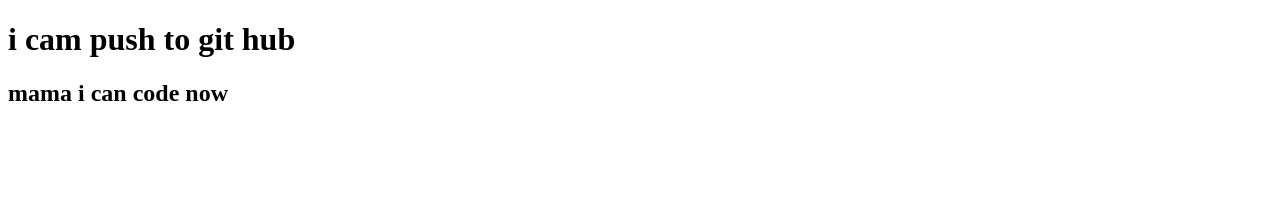
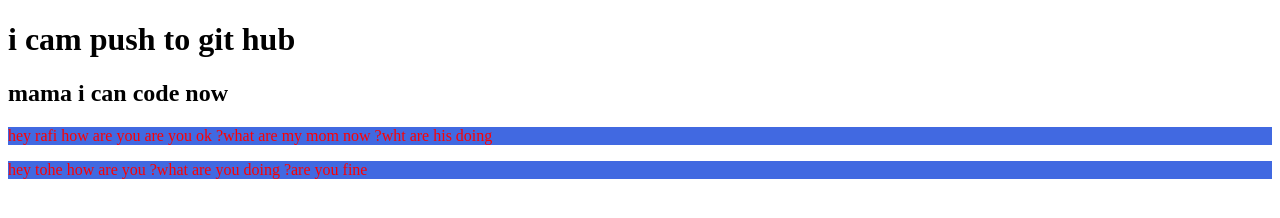
Before and after one commit to rafiulalalam99/secound-repo, a plain HTML site: page index.html in a window 1280 px wide. Drawn offline with Linux system fonts and the light colour scheme.

Commit message:
style add

```diff
--- a/index.html
+++ b/index.html
@@ -6,11 +6,14 @@
     <meta http-equiv="X-UA-Compatible" content="IE=edge">
     <meta name="viewport" content="width=device-width, initial-scale=1.0">
     <title>rafi paros t0</title>
+    <link rel="stylesheet" href="style.css">
 </head>
 
 <body>
     <h1>i cam push to git hub</h1>
     <h2>mama i can code now </h2>
+    <p>hey rafi how are you are you ok ?what are my mom now ?wht are his doing</p>
+    <p>hey tohe how are you ?what are you doing ?are you fine</p>
 </body>
 
 </html>
--- /dev/null
+++ b/style.css
@@ -0,0 +1,5 @@
+p{
+color: red;
+background-color: royalblue;
+
+}
```
